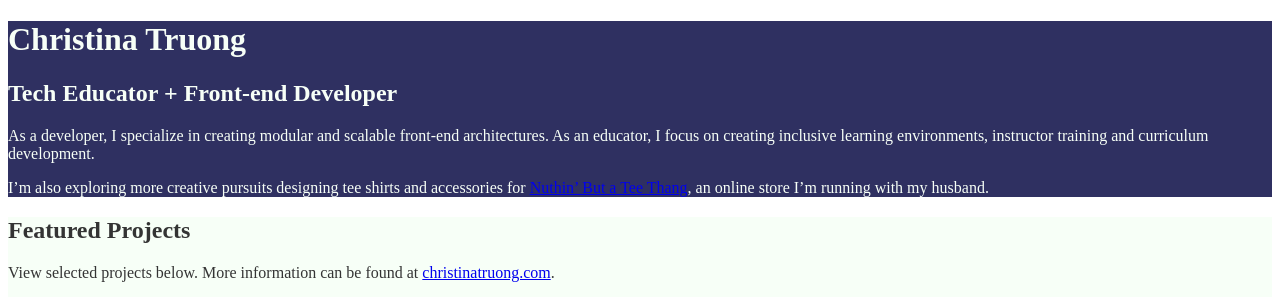
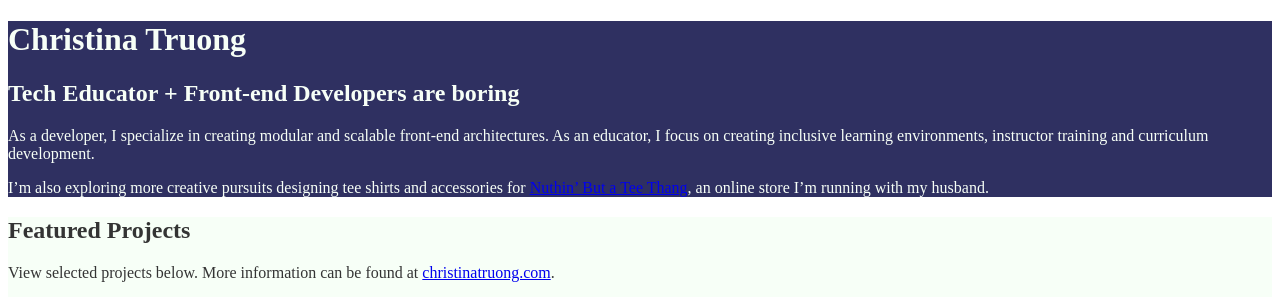
Before and after one commit to harish123400/CSS_Training, a plain HTML site: page index.html in a window 1280 px wide. Shown: the top 297 px of the page. Drawn offline with Linux system fonts and the light colour scheme.

Commit message:
Change001: Made changes to h2. Added :are boring: text

```diff
--- a/index.html
+++ b/index.html
@@ -11,7 +11,7 @@
       <!-- ***************  ABOUT / PROFILE  **************** -->
       <header>
         <h1>Christina Truong</h1>
-        <h2>Tech Educator + Front-end Developer</h2>
+        <h2>Tech Educator + Front-end Developers are boring</h2>
 
         <p>As a developer, I specialize in creating modular and scalable front-end architectures. As an educator, I focus on creating inclusive learning environments, instructor training and curriculum development.</p>
         <p>I’m also exploring more creative pursuits designing tee shirts and accessories for <a href="http://teethang.com" target="_blank">Nuthin’ But a Tee Thang</a>, an online store I’m running with my husband.</p>
```
